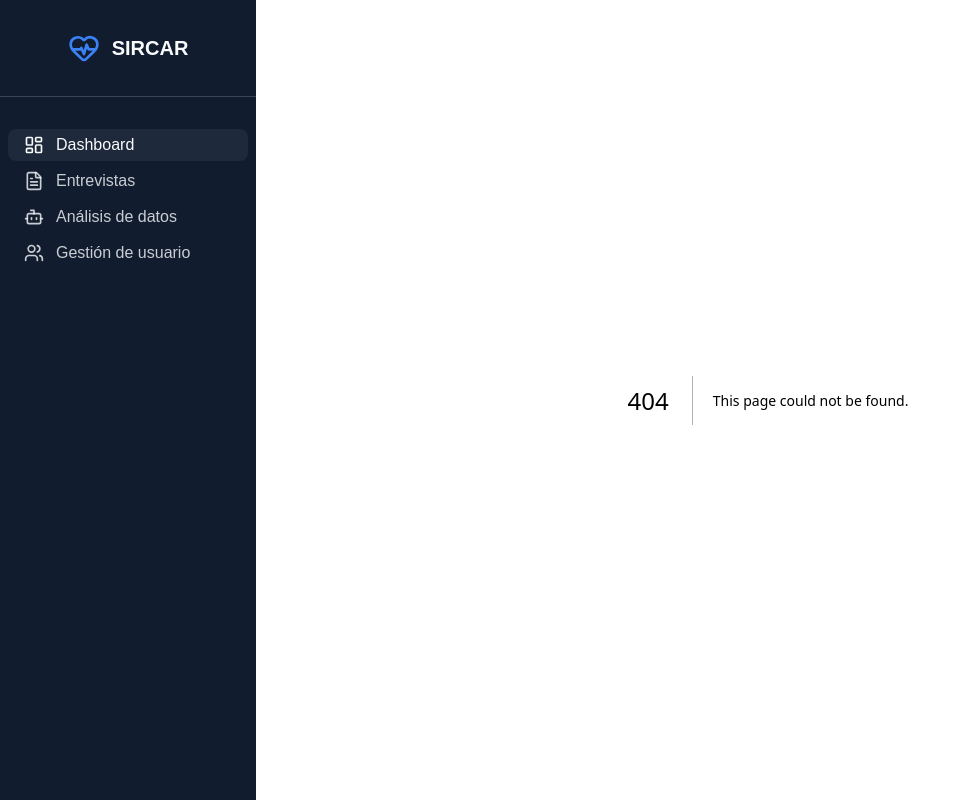
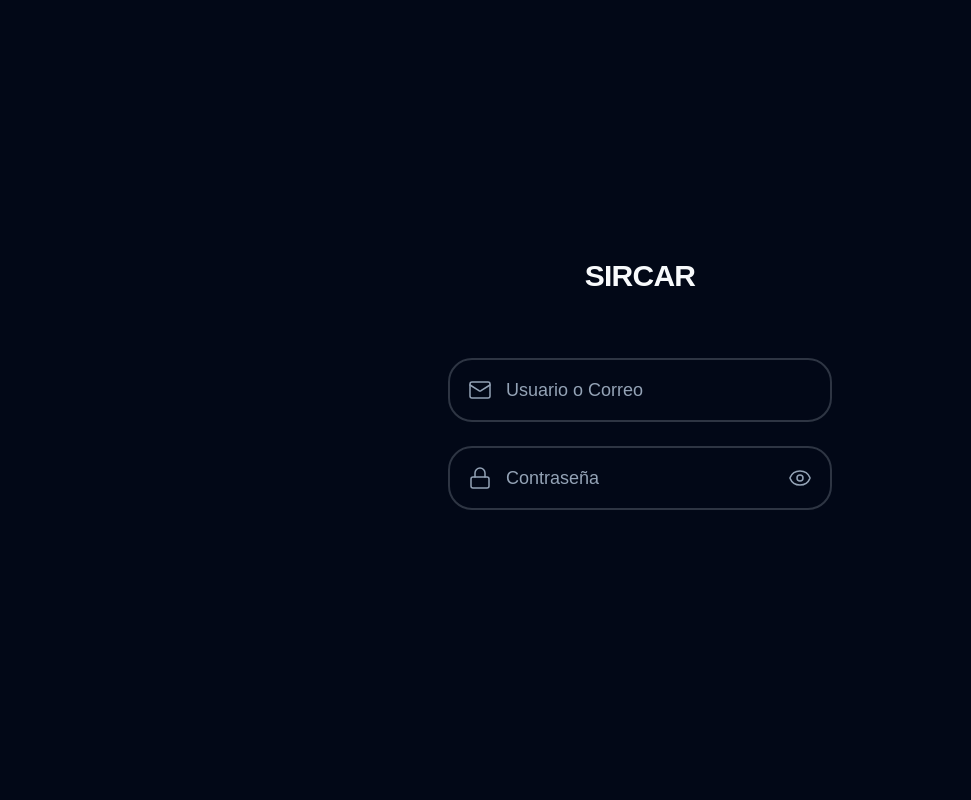
Before and after one commit to jared0192galicia/sircar-app, a Next.js app: page /login in a window 1280 px wide. Before the commit this address had no page. Shown: the whole page, without its empty margins (0-971 px from the left). Built offline with nearby package versions, Linux system fonts and the light colour scheme.

Commit message:
Refactor page in grups of layout

```diff
--- /dev/null
+++ b/src/app/(auth)/layout.tsx
@@ -0,0 +1,21 @@
+export default function AuthLayout({
+  children,
+}: {
+  children: React.ReactNode;
+}) {
+  return (
+    // Fondo oscuro profundo y centrado perfecto para el formulario
+    <div className="min-h-screen bg-app-blue-900 flex items-center justify-center p-4">
+      <div className="w-full max-w-md">
+        {/* Aquí podrías poner un logo pequeño que aparezca arriba de todos los formularios de auth */}
+        <div className="text-center mb-8">
+          <h1 className="text-app-white text-3xl font-bold tracking-tight">
+            SIRCAR
+          </h1>
+        </div>
+
+        {children}
+      </div>
+    </div>
+  );
+}
--- /dev/null
+++ b/src/app/(auth)/login/page.tsx
@@ -0,0 +1,54 @@
+'use client';
+import { useState } from "react";
+import { Mail, Lock, Eye, EyeOff } from "lucide-react";
+
+export default function LoginForm() {
+  const [showPassword, setShowPassword] = useState(false);
+
+  return (
+    <div className="flex flex-col gap-6 w-full max-w-md p-8 bg-[#020817]">
+      {/* Input de Usuario/Correo */}
+      <div className="relative group">
+        <div className="absolute inset-y-0 left-5 flex items-center pointer-events-none">
+          <Mail
+            className="text-[#94A3B6] group-focus-within:text-[#3B82F6] transition-colors"
+            size={24}
+            strokeWidth={1.5}
+          />
+        </div>
+        <input
+          type="text"
+          placeholder="Usuario o Correo"
+          className="w-full h-16 pl-14 pr-6 bg-transparent border-2 border-[#DAE8F4]/20 rounded-3xl text-[#F8FAFC] placeholder-[#94A3B6] outline-none focus:border-[#3B82F6] transition-all text-lg"
+        />
+      </div>
+
+      {/* Input de Contraseña */}
+      <div className="relative group">
+        <div className="absolute inset-y-0 left-5 flex items-center pointer-events-none">
+          <Lock
+            className="text-[#94A3B6] group-focus-within:text-[#3B82F6] transition-colors"
+            size={24}
+            strokeWidth={1.5}
+          />
+        </div>
+        <input
+          type={showPassword ? "text" : "password"}
+          placeholder="Contraseña"
+          className="w-full h-16 pl-14 pr-14 bg-transparent border-2 border-[#DAE8F4]/20 rounded-3xl text-[#F8FAFC] placeholder-[#94A3B6] outline-none focus:border-[#3B82F6] transition-all text-lg"
+        />
+        <button
+          type="button"
+          onClick={() => setShowPassword(!showPassword)}
+          className="absolute inset-y-0 right-5 flex items-center text-[#94A3B6] hover:text-[#F8FAFC] transition-colors"
+        >
+          {showPassword ? (
+            <EyeOff size={24} strokeWidth={1.5} />
+          ) : (
+            <Eye size={24} strokeWidth={1.5} />
+          )}
+        </button>
+      </div>
+    </div>
+  );
+}
--- a/src/app/entrevistas/[id]/page.tsx
+++ b/src/app/(portal)/entrevistas/[id]/page.tsx
@@ -188,7 +188,6 @@ export default function InterviewPage() {
   );
 }
 
-/* -------------------------------- */
 
 function Section({
   title,
--- /dev/null
+++ b/src/app/(portal)/layout.tsx
@@ -0,0 +1,16 @@
+import Navbar from "@/shared/navbar";
+
+export default function PortalLayout({
+  children,
+}: {
+  children: React.ReactNode;
+}) {
+  return (
+    <div className="flex min-h-screen">
+      <Navbar />
+      <main className="flex-1">
+        {children}
+      </main>
+    </div>
+  );
+}
--- a/src/app/layout.tsx
+++ b/src/app/layout.tsx
@@ -1,7 +1,6 @@
 import type { Metadata } from "next";
 import { Geist, Geist_Mono } from "next/font/google";
 import "./globals.css";
-import Navbar from "@/shared/navbar";
 
 const geistSans = Geist({
   variable: "--font-geist-sans",
@@ -15,7 +14,7 @@ const geistMono = Geist_Mono({
 
 export const metadata: Metadata = {
   title: "SIRCAR - Sistema de Información de Riesgo Cardiovascular",
-  description: "SIRCAR es una plataforma diseñada para gestionar entrevistas clínicas y analizar datos relacionados con el riesgo cardiovascular. Con una interfaz intuitiva y herramientas avanzadas, SIRCAR facilita la recopilación, organización y visualización de información crucial para profesionales de la salud.",
+  description: "SIRCAR es una plataforma diseñada para gestionar entrevistas clínicas y analizar datos relacionados con el riesgo cardiovascular...",
 };
 
 export default function RootLayout({
@@ -24,14 +23,9 @@ export default function RootLayout({
   children: React.ReactNode;
 }>) {
   return (
-    <html lang="en">
-      <body
-        className={`${geistSans.variable} ${geistMono.variable} antialiased flex`}
-      >
-        <Navbar />
-        <main className="flex-1">
-          {children}
-        </main>
+    <html lang="es">
+      <body className={`${geistSans.variable} ${geistMono.variable} antialiased`}>
+        {children}
       </body>
     </html>
   );
```
Also changed, not shown: src/app/(portal)/entrevistas/page.tsx (renamed from src/app/entrevistas/page.tsx), src/app/(portal)/page.tsx (renamed from src/app/page.tsx).
